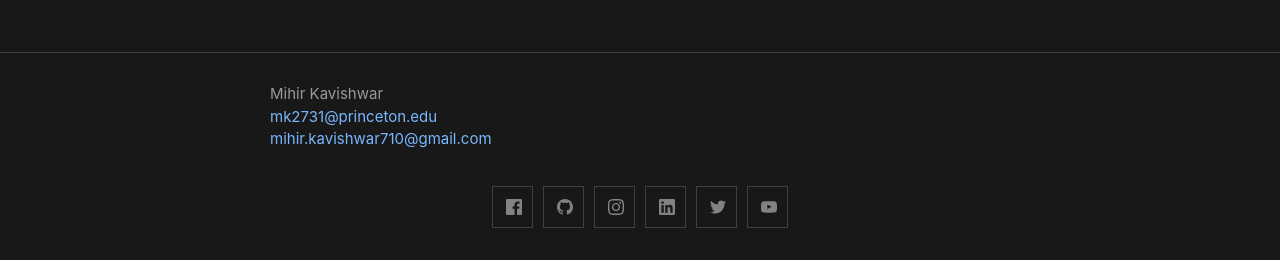
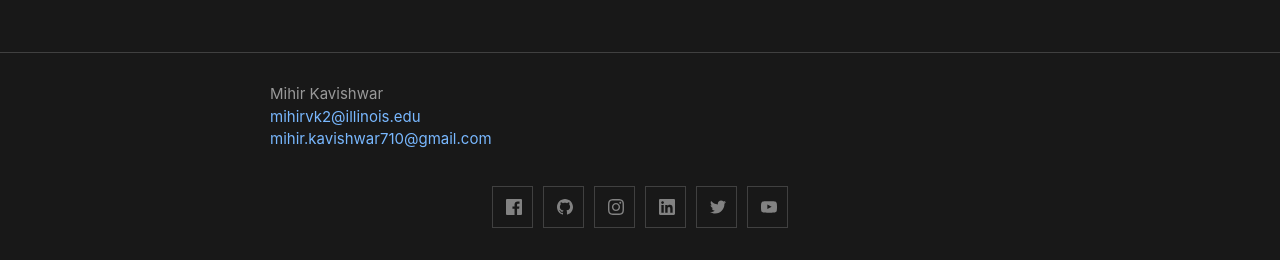
Before and after one commit to mihirvk/mihirvk.github.io, a Jekyll site: the page built from index.md, in a window 1280 px wide. Shown: the part 637-897 px from the top of the page. Built offline with Jekyll 4.4.1, drawn with Linux system fonts in a browser that asks for light colours.

Commit message:
Update _config.yml

```diff
--- a/_config.yml
+++ b/_config.yml
@@ -1,7 +1,7 @@
 title: Mihir Kavishwar
 author:
   name: Mihir Kavishwar
-  email: mk2731@princeton.edu
+  email: mihirvk2@illinois.edu
   email2: mihir.kavishwar710@gmail.com
 # description:
 
```
